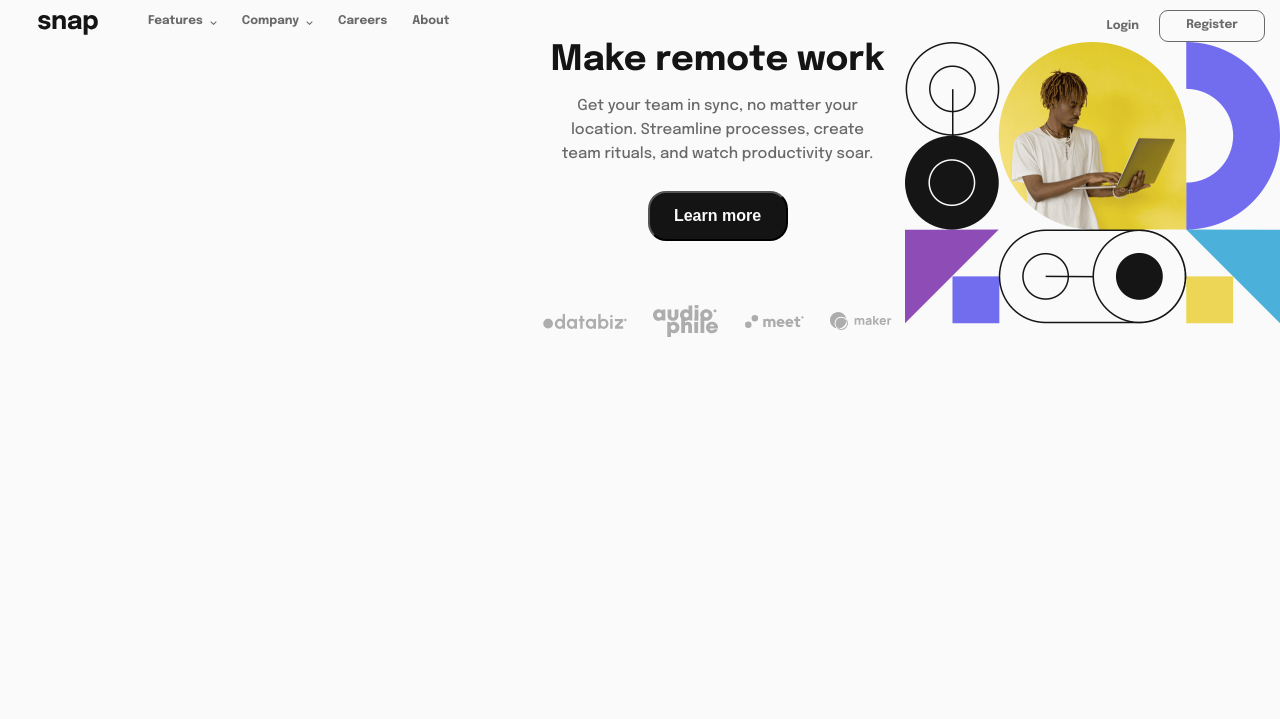
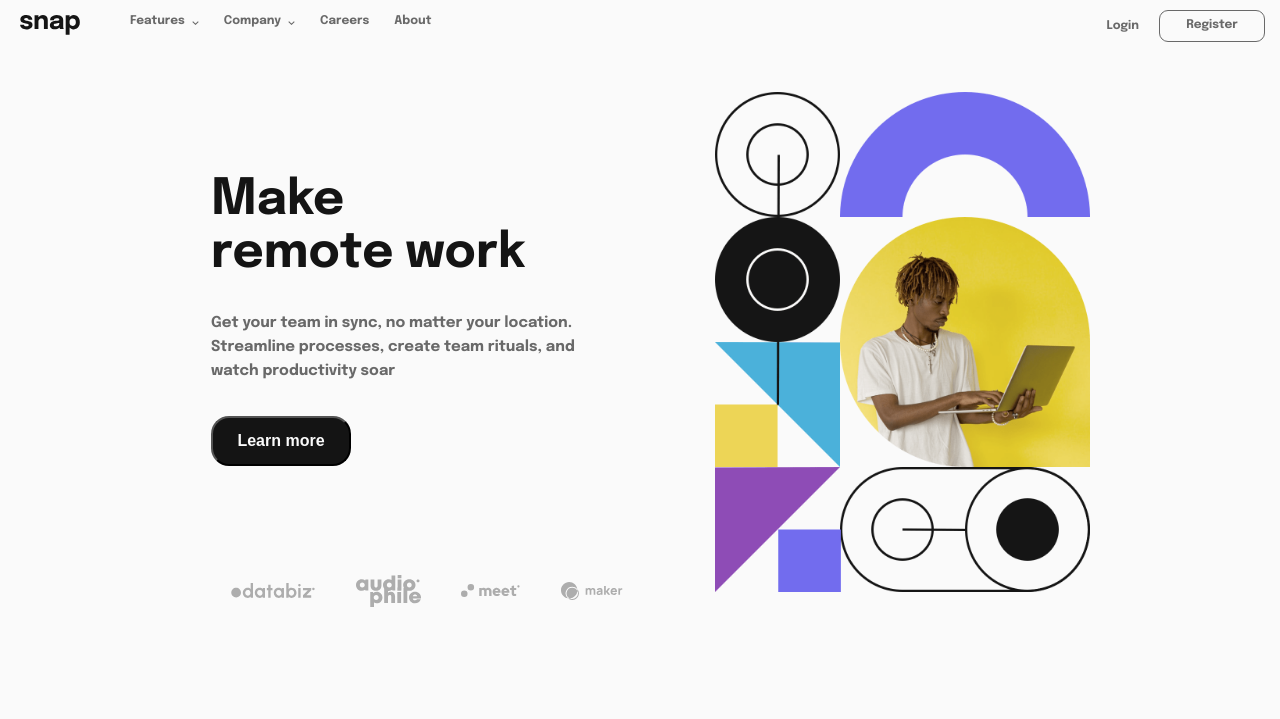
Before and after one commit to Josheperz/intro-section-with-dropdown-navigation-main, a plain HTML site: page index.html in a window 1280 px wide. Drawn offline with Linux system fonts and the light colour scheme.

Commit message:
maquetado tags main desktop

```diff
--- a/index.html
+++ b/index.html
@@ -79,12 +79,15 @@
 <main>
   <section>
     <figure>
-      <img src="./images/image-hero-mobile.png" alt="image hero">
+      <img class="figure-mobile" src="./images/image-hero-mobile.png" alt="image hero mobile">
+      <img class="figure-desktop" src="./images/image-hero-desktop.png" alt="image hero mobile">
     </figure>
     <div class="main-article">
-      <h1>Make remote work</h1>
-      <p>Get your team in sync, no matter your <br> location. Streamline processes,
+       <div class="container-h1"><h1 class="firt-h1">Make</h1> <h1> remote work</h1></div>
+      <p class="article-parrafo_mobile">Get your team in sync, no matter your <br> location. Streamline processes,
         create <br> team rituals, and watch productivity soar.</p>
+      <p class="article-parrafo_desktop">Get your team in sync, no matter your  location. <br> Streamline processes,
+        create team rituals, and <br> watch productivity soar</p>
       <button>Learn more</button>
 
       <footer>
--- a/style.css
+++ b/style.css
@@ -138,15 +138,23 @@ section figure img {
   width: 375px;
   margin-bottom: 40px;
 }
+section .container-h1 {
+  display: flex;
+  width: 335px;
+  margin: 0 auto;
+  gap: 8px;
+}
 section div h1 {
   font-size: 3.5rem;
   font-weight: var(--weight-large);
   text-align: center;
   color: var(--almost-black);
   margin-bottom: 16px;
+
 }
 section div p {
   font-size: 1.5rem;
+  font-weight: bold;
   text-align: center;
   color: var(--medium-gray);
   line-height: 24px;
@@ -244,7 +252,8 @@ footer ul li .footer-maker {
   nav {
     width: 100%;
     align-items: center;
-    padding: 10px 15px 0 38px;
+    padding: 10px 15px 0 20px;
+    margin-bottom: 50px;
   }
 
   .nav-right_desktop {
@@ -266,10 +275,64 @@ footer ul li .footer-maker {
   }
   section {
     display: flex;
+    margin: 0 auto;
+    width: 900px;
+    gap: 72px;
     flex-direction: row-reverse;
   }
+  .figure-mobile {
+    display: none;
+  }
+  .figure-desktop {
+    display: block;
+  }
+
+  section .container-h1 {
+    display: flex;
+    width: 318px;
+    flex-direction: column;
+    gap: 0;
+    margin: 0;
+    margin-top: 81px;
+  }
+  section div h1 {
+    font-size: 4.8rem;
+    font-weight: var(--weight-large);
+    color: var(--almost-black);
+    margin: 0;
+    text-align: left;
+    line-height: 1.1;
+
+  }
+  section div .firt-h1::first-letter {
+    font-size: 5rem;
+
+  }
+  .main-article {
+    width: 48%;
+    position: static;
+  }
+  section div p {
+    text-align: justify;
+    margin-top: 30px;
+    margin-bottom: 33px;
+  }
+  section div button {
+    position:static;
+    left: 0;
+  }
+  section div button:hover {
+    background: var(--almost-white);
+    color: var(--almost-black);
+  }
+  section .main-article .article-parrafo_mobile {
+    display: none;
+  }
+
+  footer{
+    margin-top: 100px;
+  }
 }
-
 
 
 @media (max-width: 376px){
@@ -279,4 +342,10 @@ footer ul li .footer-maker {
  .nav-right_desktop {
   display: none;
   }
+  .figure-desktop {
+    display: none;
+  }
+  section .main-article .article-parrafo_desktop{
+    display: none;
+  }
 }
```
